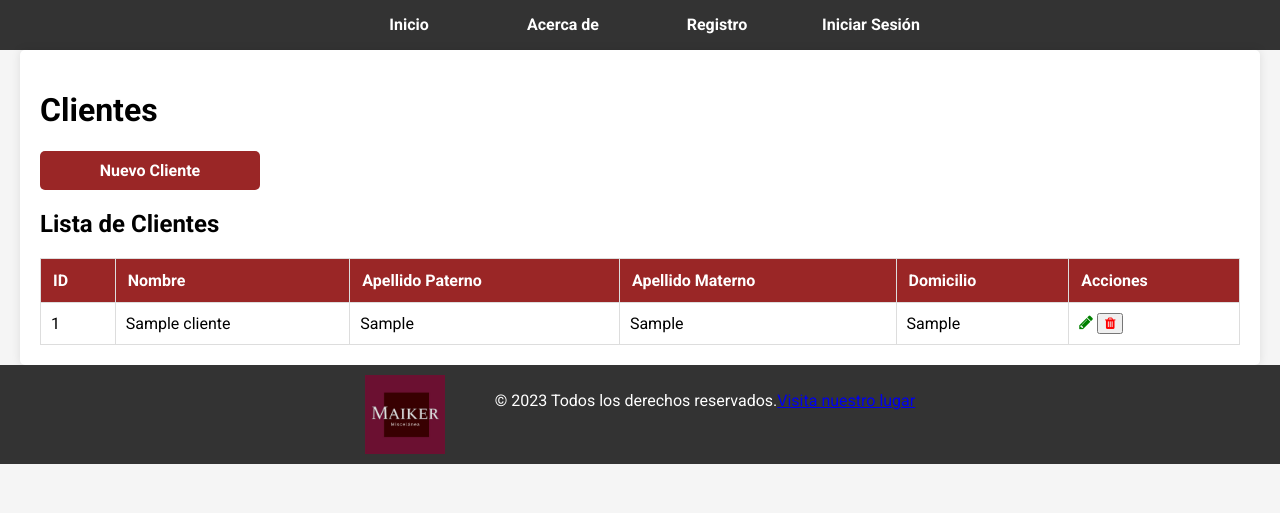
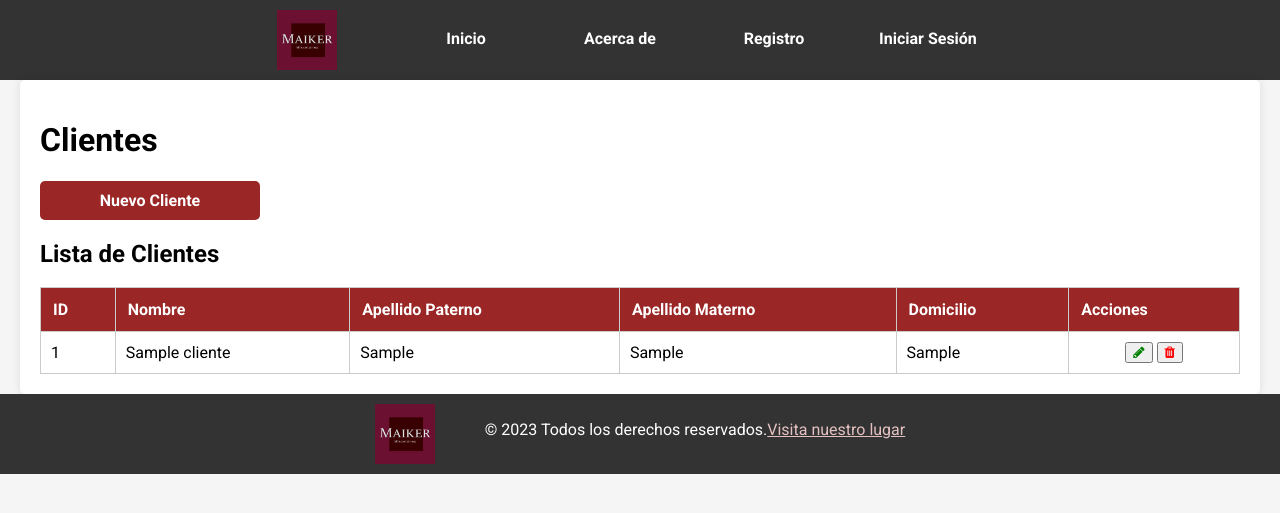
Before and after one commit to Eduardo188s/Abarrotes_Maiker, a Flask app: page /cliente/ in a window 1280 px wide. Shown: the top 513 px of the page. Run offline with Flask 3, Linux system fonts and the light colour scheme; tables that the repository leaves empty or names only in its code hold one stand-in row (values such as "Sample post").

Commit message:
Eduardo Sanchez

```diff
--- a/app/forms/users_forms.py
+++ b/app/forms/users_forms.py
@@ -29,7 +29,7 @@ class RegisterForm(FlaskForm):
             raise ValidationError('El username ya existe')
 
 class RegisterUserAdmin(RegisterForm):
-    rol = SelectField('Rol', choices=[('customer', 'Customer'), ('admin', 'Administrador'), ('cajero', 'Cajero')])
+    role = SelectField('role', choices=[('admin', 'Administrador'), ('cajero', 'Cajero')])
 
 ################# Formulario de Login ##################
 class LoginForm(FlaskForm):
--- a/app/static/css/styles.css
+++ b/app/static/css/styles.css
@@ -17,10 +17,14 @@ footer {
     text-align: right; /* Alinea el contenido del footer a la izquierda */
 }
     .logo-footer {
-        width: 80px; /* Tamaño pequeño */
+        width: 60px; /* Tamaño pequeño */
         margin-right: 50px; /* Espacio entre el logo y el texto */
         vertical-align: middle;
     }
+.url{
+    color: rgb(228, 193, 193); /* Color inicial del texto */
+    transition: color 0.3s ease;
+}
 nav {
     display: flex;
     justify-content: center;
@@ -70,8 +74,8 @@ nav li a:hover {
 }
 
 .btn:hover {
-    background-color: #ebcaca;
-    color: #000;
+    background-color:gray;
+    color: white;
 }
 
 .container {
@@ -82,18 +86,16 @@ nav li a:hover {
     box-shadow: 0 0 10px rgba(0, 0, 0, 0.1);
     border-radius: 5px;
 }
-
-/* Tablas */
 /* Tablas */
 table {
     font-family: 'Roboto', sans-serif;
     border-collapse: collapse;
     width: 100%;
-    border: 1px solid #ddd;
+    border: 1px solid #6e6a6a;
 }
 
 table td, table th {
-    border: 1px solid #ddd;
+    border: 1px solid #cccbcb;
     padding: 10px;
     text-align: left;
 }
@@ -103,7 +105,7 @@ table tr:nth-child(even) {
 }
 
 table tr:hover {
-    background-color: #e5e5e5;
+    background-color: #ecc6c6;
 }
 
 table th {
@@ -132,14 +134,14 @@ table .btn {
     background-color: #9a2626;
     border-radius: 5px;
     text-decoration: none;
-    color: #fff;
+    color: #edb5b5;
     font-weight: 700;
     text-align: center;
     transition: background-color 0.3s, color 0.3s;
 }
 
 table .btn:hover {
-    background-color: #ebcaca;
+    background-color: #f6c6c6;
     color: #000;
     cursor: pointer;
 }
@@ -149,7 +151,7 @@ table .btn:hover {
     max-width: 400px;
     margin: 0 auto;
     padding: 30px;
-    background-color: #ebcaca;
+    background-color: #daabab;
     border-radius: 10px;
     box-shadow: 0 0 10px rgba(0, 0, 0, 0.3);
 }
@@ -168,7 +170,7 @@ form input[type="text"] {
 }
 
 .fa {
-    font-size: 30px;
+    font-size: 40px;
 }
 
 .fa-pencil {
--- a/app/templates/base.html
+++ b/app/templates/base.html
@@ -10,6 +10,7 @@
 <body>
     <nav>
         <ul>
+            <img src="{{ url_for('static', filename='images/maiker.jpg')}}" alt="Logo de Mi Sitio" class="logo-footer">
             {% if user %}
             <li><a href="{{ url_for('home.home') }}">Inicio</a></li>
             <li><a href="{{ url_for('home.contact') }}">Acerca de</a></li>
@@ -40,7 +41,7 @@
 
         <p>© 2023 Todos los derechos reservados.</p>
         <br>
-        <p><a href="https://www.bing.com/search?pglt=41&q=uttlaxcala&cvid=9028f3c5c43846fd88b1616c2eb7ecde&aqs=edge.1.69i57j0l5j69i60l3.3684j0j1&FORM=ANAB01&PC=ASTS&cp=19.376047%7E-97.953324&lvl=16.6">Visita nuestro lugar</a></p>
+        <p><a href="https://goo.gl/maps/zLWxYZyaUy5npMsW9" class="url">Visita nuestro lugar</a></p>
 
     </footer>
 </body>
--- a/app/templates/cliente/cliente.html
+++ b/app/templates/cliente/cliente.html
@@ -28,8 +28,11 @@ Clientes
                         <td>{{ cli.a_materno }}</td>
                         <td>{{ cli.domicilio }}</td>
                         <td>
+                            <center>
+                                <button>
                                     <a href="{{ url_for('cliente.update_cli', id_cliente=cli.id_cliente) }}">
                                         <i class="fa fa-pencil"></i>
+                                </button>
                                 </a>
                                 <form
                                     action="{{ url_for('cliente.delete_cli', id_cliente=cli.id_cliente) }}" method="post">
@@ -37,6 +40,7 @@ Clientes
                                         <i class="fa fa-trash"></i>
                                     </button>
                                 </form>
+                            </center>
                         </td>
                     </tr>
                 {% endfor %}
--- a/app/templates/home/contact.html
+++ b/app/templates/home/contact.html
@@ -79,7 +79,7 @@
       </div>
 
       <div class="team-member">
-        <img src="{{ url_for('static', filename='images/persona2.jpg')}}"" alt="Miembro del equipo 2">
+        <img src="{{ url_for('static', filename='images/cajera1.jpg')}}"" alt="Miembro del equipo 2">
         <div>
           <h2>Gabriela Vazquez Acosta</h2>
           <p>Fundador de la tienda</p>
--- a/app/templates/proveedor/proveedor.html
+++ b/app/templates/proveedor/proveedor.html
@@ -31,15 +31,21 @@
                     <td>{{ prov.direccion_proveedor }}</td>
                     <td>{{ prov.correo_proveedor }}</td>
                     <td>{{ prov.telefono_proveedor }}</td>
+
                     <td>
+                        <center>
+                                <button>
                                     <a href="{{ url_for('proveedor.update_prov', id_proveedor=prov.id_proveedor) }}">
                                         <i class="fa fa-pencil"></i>
                                     </a>
+                                </button>
+
                             <form action="{{ url_for('proveedor.delete_prov', id_proveedor=prov.id_proveedor) }}" method="post">
                                 <button type="submit" onclick="return confirm('Seguro')">
                                     <i class="fa fa-trash"></i>
                                 </button>
                             </form>
+                        </center>
                     </td>
                 </tr>
             {% endfor %}
--- a/app/templates/user/register.html
+++ b/app/templates/user/register.html
@@ -27,7 +27,7 @@
         </div>
         <div>
             {{ form.role.label }}
-            {{ form.rol() }}
+            {{ form.role() }}
         </div>
         <div>
             {{ form.password.label }}
```
Also changed, not shown: app/templates/product/producto.html (+5 -3 lines), app/static/images/cajera1.jpg (added), app/static/images/products/maiker.jpg (added). Lines whose indentation alone changed are shown as unchanged.
